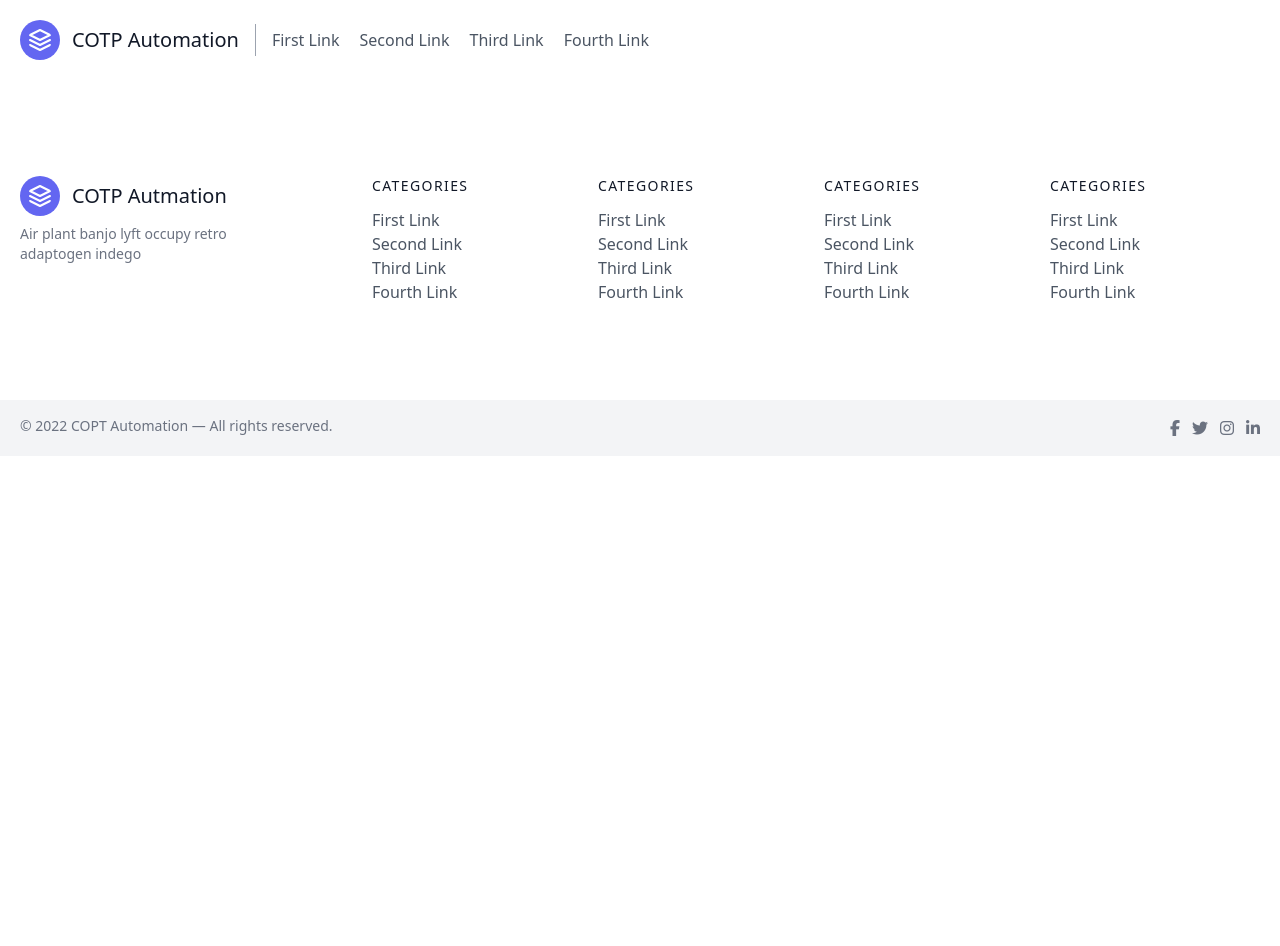
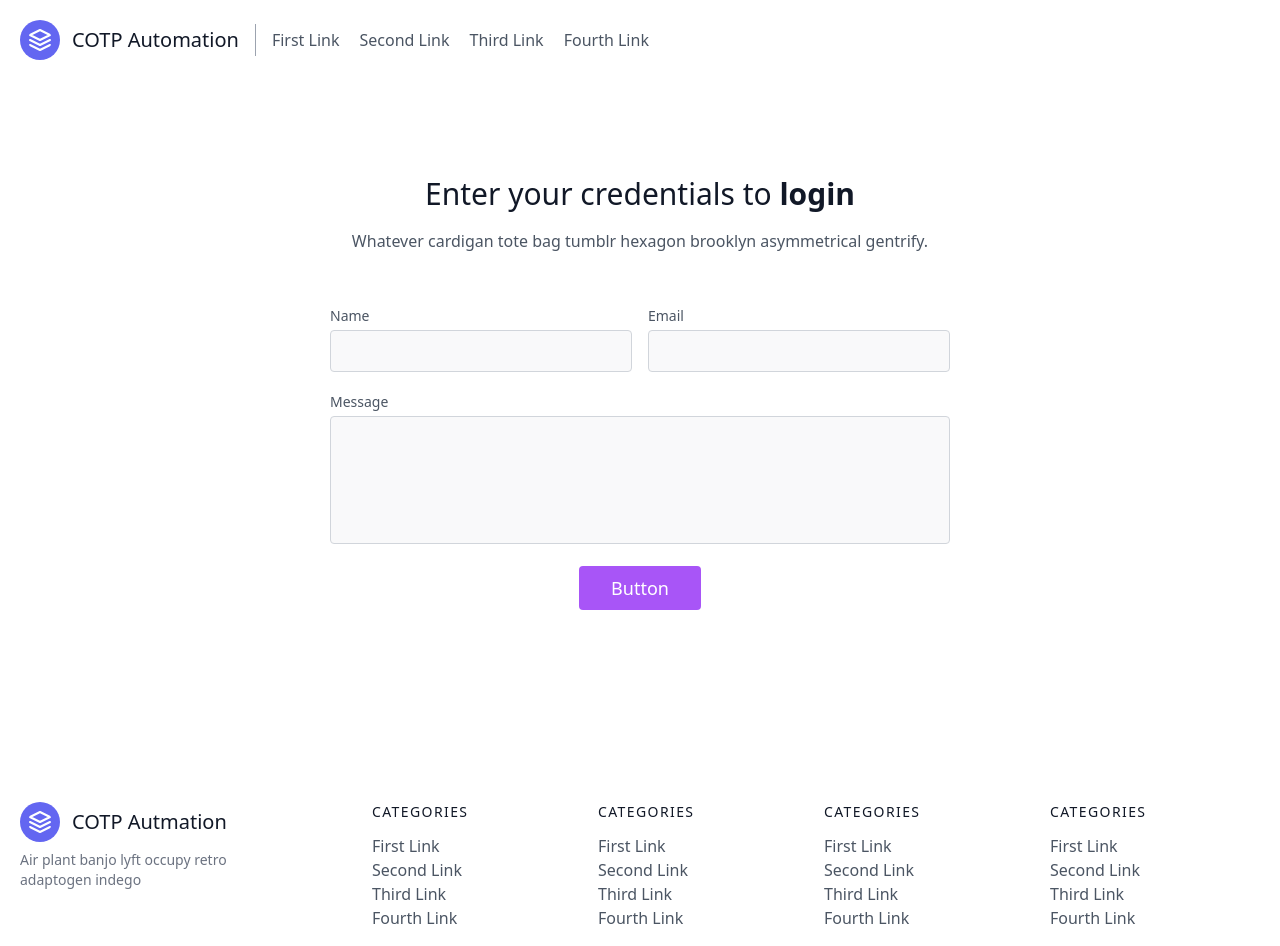
Before and after one commit to whodanyalahmed/COTP-lhop724, a Flask app: page / in a window 1280 px wide. Shown: the top 946 px of the page. Before the commit the page ends 436 px from the top, so only its background shows below. Run offline with Flask 2, Linux system fonts and the light colour scheme; some libraries are stand-ins or nearby versions.

Commit message:
dummy main done

```diff
--- a/templates/index.html
+++ b/templates/index.html
@@ -39,9 +39,76 @@
         </nav>
       </div>
     </header>
-
-    <main></main>
-
+    <!-- header end here -->
+    <!-- main content stars here -->
+    <main>
+      <section class="text-gray-600 body-font relative">
+        <div class="container px-5 py-24 mx-auto">
+          <div class="flex flex-col text-center w-full mb-12">
+            <h1
+              class="sm:text-3xl text-2xl font-medium title-font mb-4 text-gray-900"
+            >
+              Enter your credentials to <strong>login</strong>
+            </h1>
+            <p class="lg:w-2/3 mx-auto leading-relaxed text-base">
+              Whatever cardigan tote bag tumblr hexagon brooklyn asymmetrical
+              gentrify.
+            </p>
+          </div>
+          <div class="lg:w-1/2 md:w-2/3 mx-auto">
+            <div class="flex flex-wrap -m-2">
+              <div class="p-2 w-1/2">
+                <div class="relative">
+                  <label for="name" class="leading-7 text-sm text-gray-600"
+                    >Name</label
+                  >
+                  <input
+                    type="text"
+                    id="name"
+                    name="name"
+                    class="w-full bg-gray-100 bg-opacity-50 rounded border border-gray-300 focus:border-purple-500 focus:bg-white focus:ring-2 focus:ring-purple-200 text-base outline-none text-gray-700 py-1 px-3 leading-8 transition-colors duration-200 ease-in-out"
+                  />
+                </div>
+              </div>
+              <div class="p-2 w-1/2">
+                <div class="relative">
+                  <label for="email" class="leading-7 text-sm text-gray-600"
+                    >Email</label
+                  >
+                  <input
+                    type="email"
+                    id="email"
+                    name="email"
+                    class="w-full bg-gray-100 bg-opacity-50 rounded border border-gray-300 focus:border-purple-500 focus:bg-white focus:ring-2 focus:ring-purple-200 text-base outline-none text-gray-700 py-1 px-3 leading-8 transition-colors duration-200 ease-in-out"
+                  />
+                </div>
+              </div>
+              <div class="p-2 w-full">
+                <div class="relative">
+                  <label for="message" class="leading-7 text-sm text-gray-600"
+                    >Message</label
+                  >
+                  <textarea
+                    id="message"
+                    name="message"
+                    class="w-full bg-gray-100 bg-opacity-50 rounded border border-gray-300 focus:border-purple-500 focus:bg-white focus:ring-2 focus:ring-purple-200 h-32 text-base outline-none text-gray-700 py-1 px-3 resize-none leading-6 transition-colors duration-200 ease-in-out"
+                  ></textarea>
+                </div>
+              </div>
+              <div class="p-2 w-full">
+                <button
+                  class="hover:background-orange-700 flex mx-auto text-white bg-purple-500 border-0 py-2 px-8 focus:outline-none hover:bg-purple-600 rounded text-lg"
+                >
+                  Button
+                </button>
+              </div>
+            </div>
+          </div>
+        </div>
+      </section>
+    </main>
+    <!-- main end here -->
+    <!-- footer starts here -->
     <footer class="text-gray-600 body-font">
       <div
         class="container px-5 py-24 mx-auto flex md:items-center lg:items-start md:flex-row md:flex-nowrap flex-wrap flex-col"
```
